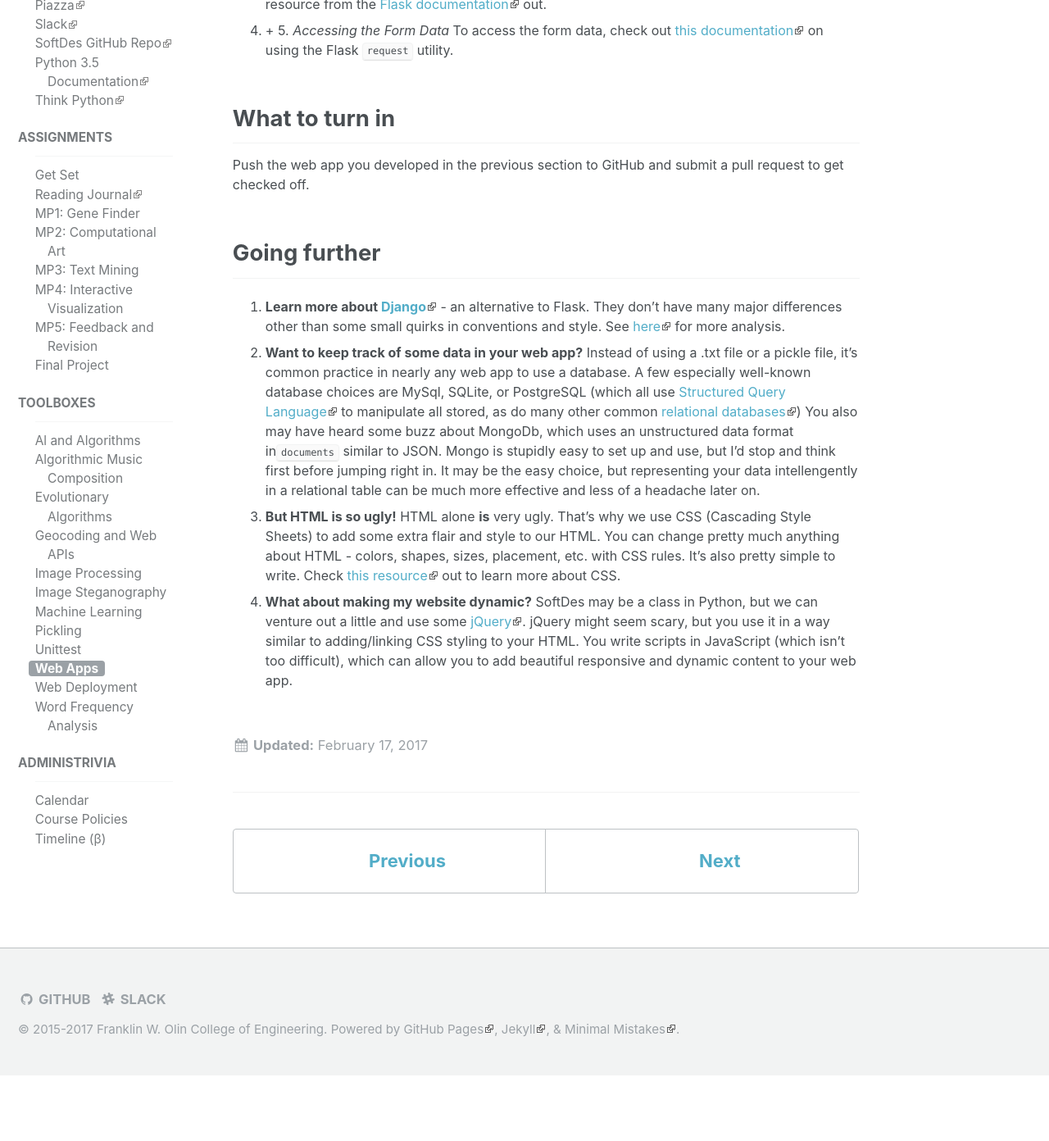
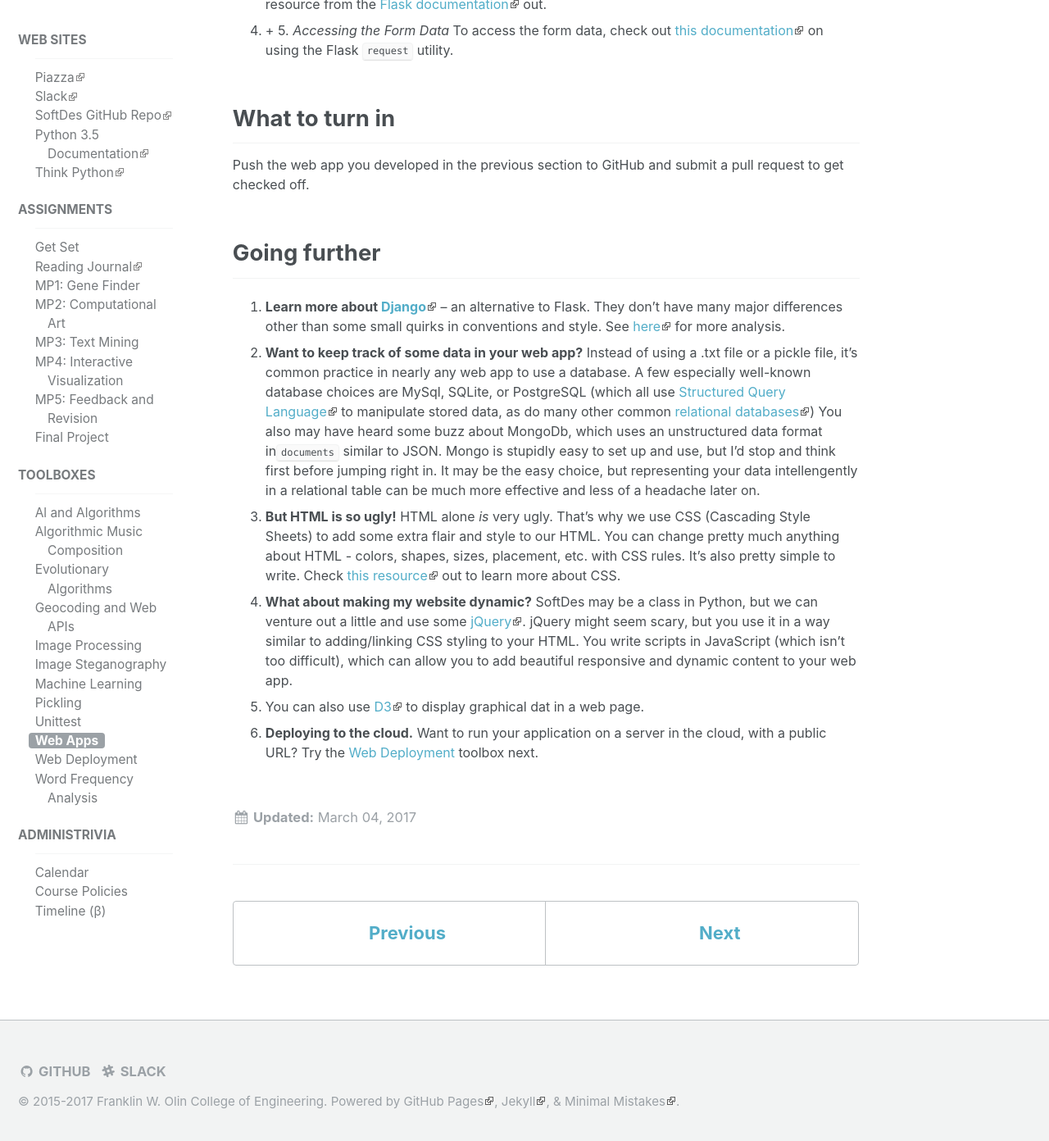
Before and after one commit to sd17spring/sd17spring.github.io, a Jekyll site: the page built from _toolboxes/web-apps.md, in a window 1280 px wide and 1400 px high, scrolled down 6394 px. Shown: the top 1392 px of the window at 82% size. Built offline with Jekyll 4.4.1, drawn with Linux system fonts in a browser that asks for light colours; before the commit the page ends 7706 px from its top, so only the background shows below that.

Commit message:
web app toolbox: add link to heroku toolbox

```diff
--- a/_toolboxes/web-apps.md
+++ b/_toolboxes/web-apps.md
@@ -1,6 +1,6 @@
 ---
 title: Web Apps
-date: 2017-02-17 00:00:00 -05:00
+date: 2017-03-04 21:03:00 -05:00
 description: ''
 ---
 
@@ -237,7 +237,9 @@ pull request to get checked off.
 
 ## Going further
 
-1. **Learn more about [Django](https://www.djangoproject.com/)**  \- an alternative to Flask. They don't have many major differences other than some small quirks in conventions and style. See [here](https://wakatime.com/blog/25-pirates-use-flask-the-navy-uses-django) for more analysis.
-2. **Want to keep track of some data in your web app?**  Instead of using a .txt file or a pickle file, it's common practice in nearly any web app to use a database. A few especially well-known database choices are MySql, SQLite, or PostgreSQL (which all use [Structured Query Language](https://www.codecademy.com/learn/learn-sql) to manipulate all stored, as do many other common [relational databases](https://en.wikipedia.org/wiki/Relational_database)) You also may have heard some buzz about MongoDb, which uses an unstructured data format in`documents` similar to JSON. Mongo is stupidly easy to set up and use, but I'd stop and think first before jumping right in. It may be the easy choice, but representing your data intellengently in a relational table can be much more effective and less of a headache later on.
-3. **But HTML is so ugly!**  HTML alone **is**  very ugly. That's why we use CSS (Cascading Style Sheets) to add some extra flair and style to our HTML. You can change pretty much anything about HTML - colors, shapes, sizes, placement, etc. with CSS rules. It's also pretty simple to write. Check [this resource](http://www.w3schools.com/css/css_intro.asp) out to learn more about CSS.
+1. **Learn more about [Django](https://www.djangoproject.com/)** – an alternative to Flask. They don't have many major differences other than some small quirks in conventions and style. See [here](https://wakatime.com/blog/25-pirates-use-flask-the-navy-uses-django) for more analysis.
+2. **Want to keep track of some data in your web app?**  Instead of using a .txt file or a pickle file, it's common practice in nearly any web app to use a database. A few especially well-known database choices are MySql, SQLite, or PostgreSQL (which all use [Structured Query Language](https://www.codecademy.com/learn/learn-sql) to manipulate stored data, as do many other common [relational databases](https://en.wikipedia.org/wiki/Relational_database)) You also may have heard some buzz about MongoDb, which uses an unstructured data format in`documents` similar to JSON. Mongo is stupidly easy to set up and use, but I'd stop and think first before jumping right in. It may be the easy choice, but representing your data intellengently in a relational table can be much more effective and less of a headache later on.
+3. **But HTML is so ugly!**  HTML alone *is*  very ugly. That's why we use CSS (Cascading Style Sheets) to add some extra flair and style to our HTML. You can change pretty much anything about HTML - colors, shapes, sizes, placement, etc. with CSS rules. It's also pretty simple to write. Check [this resource](http://www.w3schools.com/css/css_intro.asp) out to learn more about CSS.
 4. **What about making my website dynamic?**  SoftDes may be a class in Python, but we can venture out a little and use some [jQuery](http://www.w3schools.com/jquery/jquery_intro.asp). jQuery might seem scary, but you use it in a way similar to adding/linking CSS styling to your HTML. You write scripts in JavaScript (which isn't too difficult), which can allow you to add beautiful responsive and dynamic content to your web app.
+5. You can also use [D3](https://d3js.org) to display graphical dat in a web page.
+6. **Deploying to the cloud.**  Want to run your application on a server in the cloud, with a public URL? Try the [Web Deployment]({% link _toolboxes/heroku.md %}) toolbox next.
```
